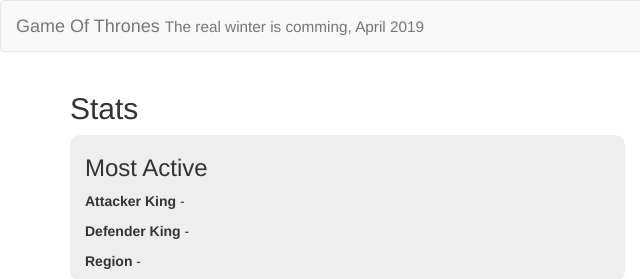
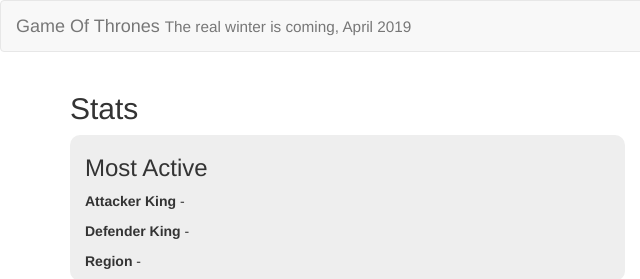
Before and after one commit to rahil471/game-of-thrones-challange, a website: page index.html in a window 1280 px wide. Shown: the top 279 px of the page, 0-640 px from the left. Drawn offline with nearby package versions, Linux system fonts and the light colour scheme; no server answers.

Commit message:
fix (spell): Fixed spelling mistake

```diff
--- a/index.html
+++ b/index.html
@@ -10,7 +10,7 @@
         <div class="container-fluid">
         <!-- Brand and toggle get grouped for better mobile display -->
         <div class="navbar-header">
-            <a class="navbar-brand" href="#">Game Of Thrones <small>The real winter is comming, April 2019</small></a>
+            <a class="navbar-brand" href="#">Game Of Thrones <small>The real winter is coming, April 2019</small></a>
         </div>
         </div><!-- /.container-fluid -->
     </nav>
```
